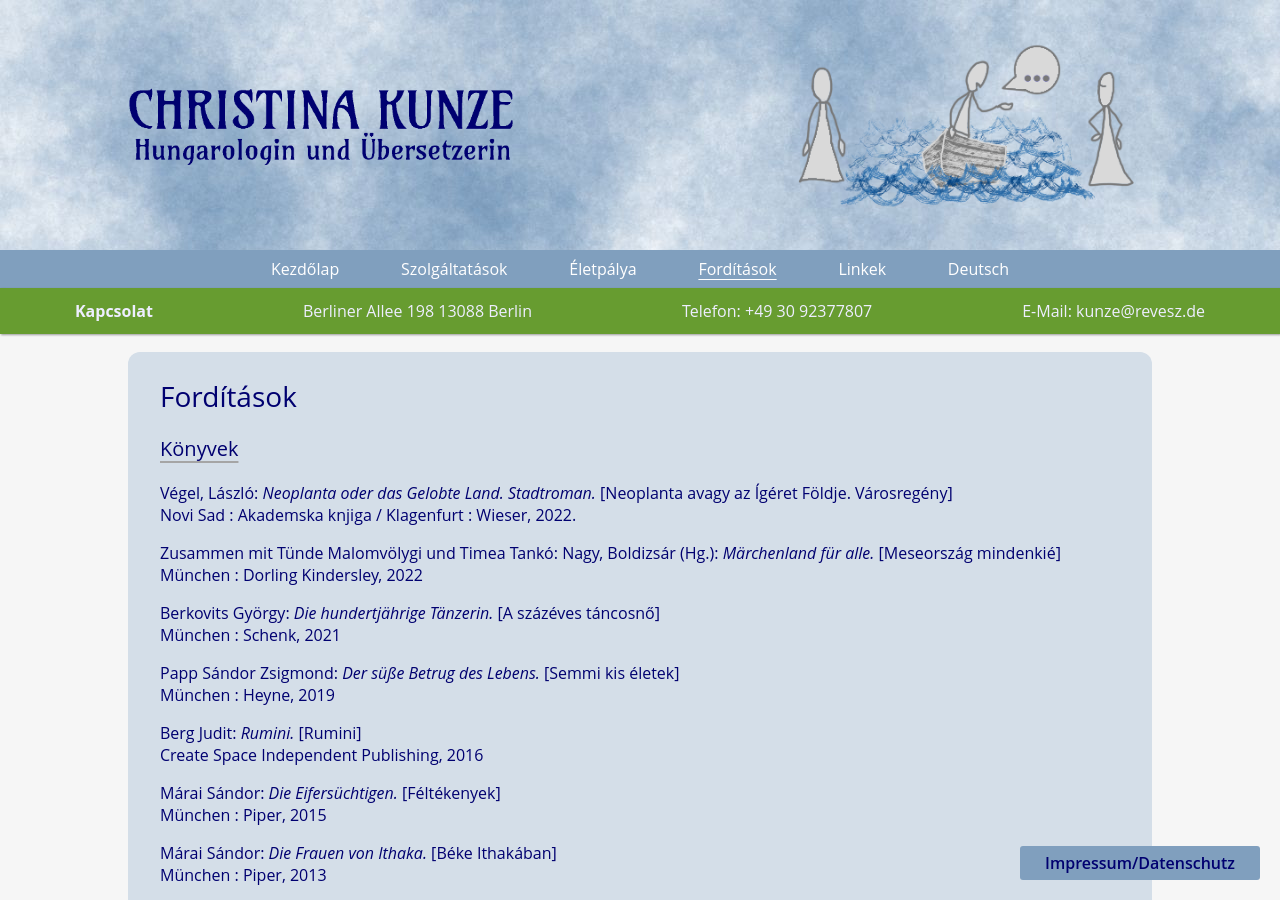
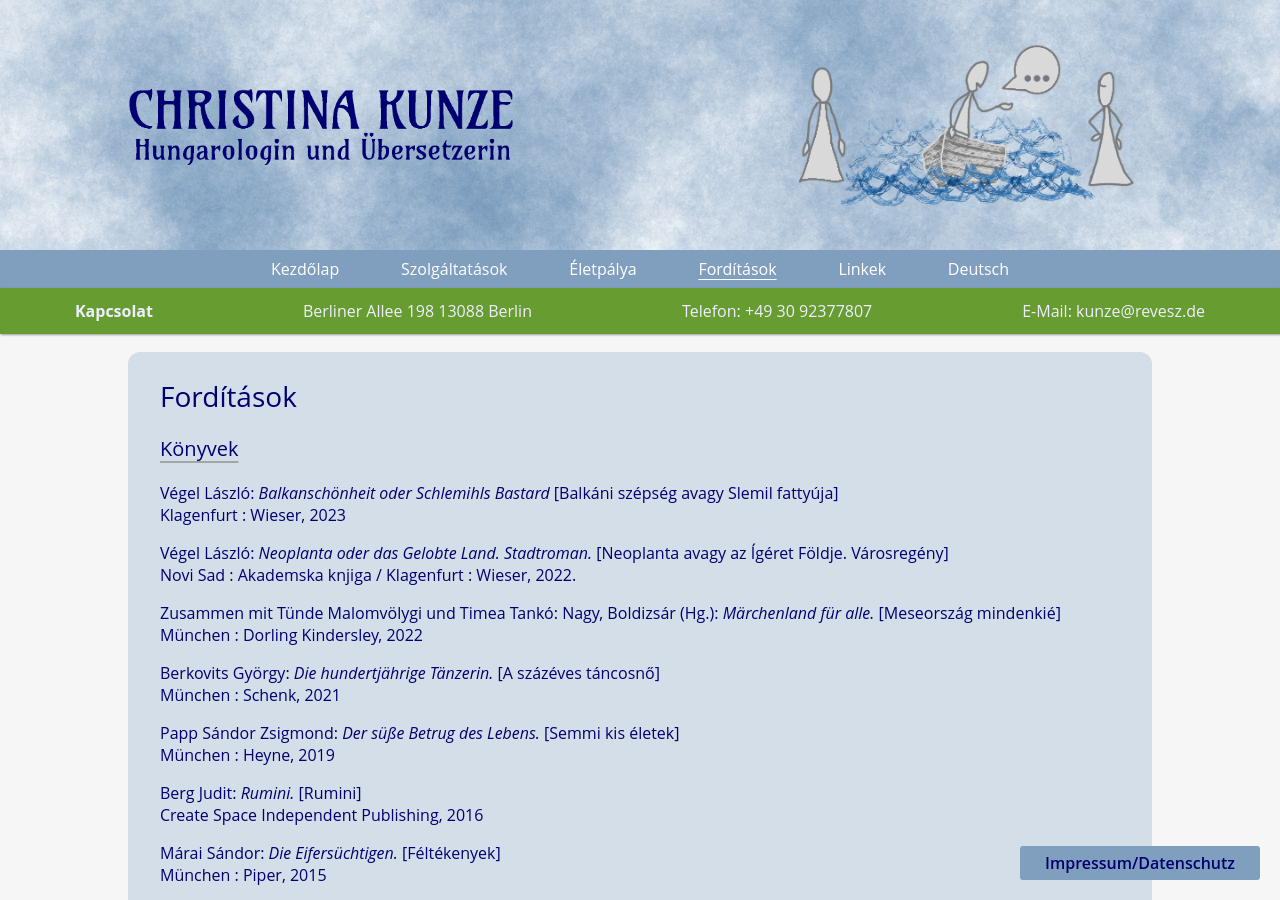
Before and after one commit to rixx/revesz.de, a Jekyll site: the page built from publikationen_ung.md, in a window 1280 px wide and 900 px high. Built offline with Jekyll 4.4.1, drawn with Linux system fonts in a browser that asks for light colours.

Commit message:
Update publikationen_ung.md

```diff
--- a/publikationen_ung.md
+++ b/publikationen_ung.md
@@ -7,7 +7,8 @@ permalink: forditasok
 <h1>Fordítások</h1>
 
 <h3>Könyvek</h3>
-<p>Végel, László: <span style="font-style:italic">Neoplanta oder das Gelobte Land. Stadtroman.</span> [Neoplanta avagy az Ígéret Földje. Városregény] <br>Novi Sad : Akademska knjiga / Klagenfurt : Wieser, 2022.
+<p>Végel László: <span style="font-style:italic">Balkanschönheit oder Schlemihls Bastard</span> [Balkáni szépség avagy Slemil fattyúja] <br> Klagenfurt : Wieser, 2023
+<p>Végel László: <span style="font-style:italic">Neoplanta oder das Gelobte Land. Stadtroman.</span> [Neoplanta avagy az Ígéret Földje. Városregény] <br>Novi Sad : Akademska knjiga / Klagenfurt : Wieser, 2022.
 <p>Zusammen mit Tünde Malomvölygi und Timea Tankó: Nagy, Boldizsár (Hg.): <span style="font-style:italic">Märchenland für alle.</span> [Meseország mindenkié] <br>München : Dorling Kindersley, 2022
 <p>Berkovits György: <span style="font-style:italic">Die hundertjährige Tänzerin.</span> [A százéves táncosnő] <br>München : Schenk, 2021
 <p>Papp Sándor Zsigmond: <span style="font-style:italic">Der süße Betrug des Lebens.</span> [Semmi kis életek] <br>München : Heyne, 2019
```
